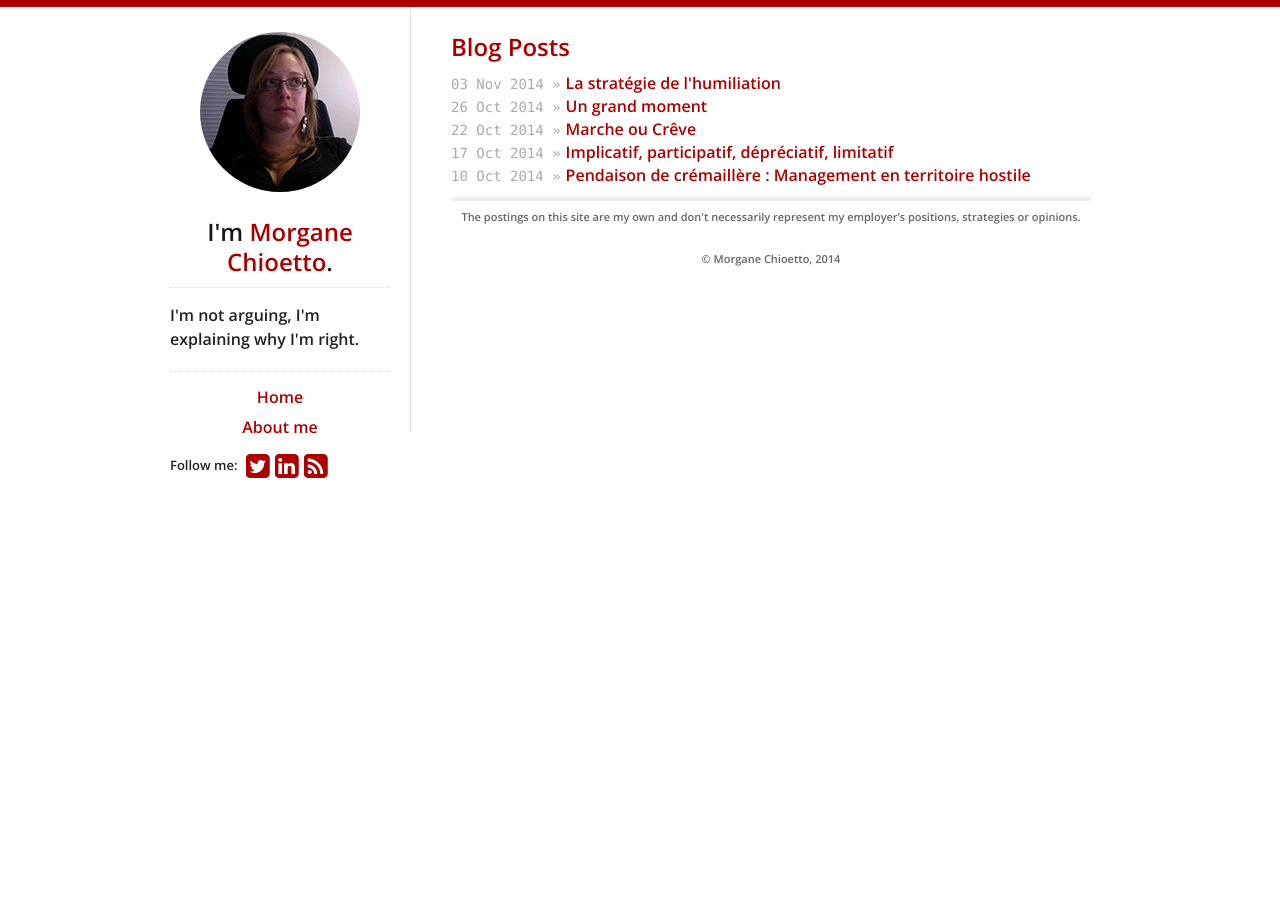
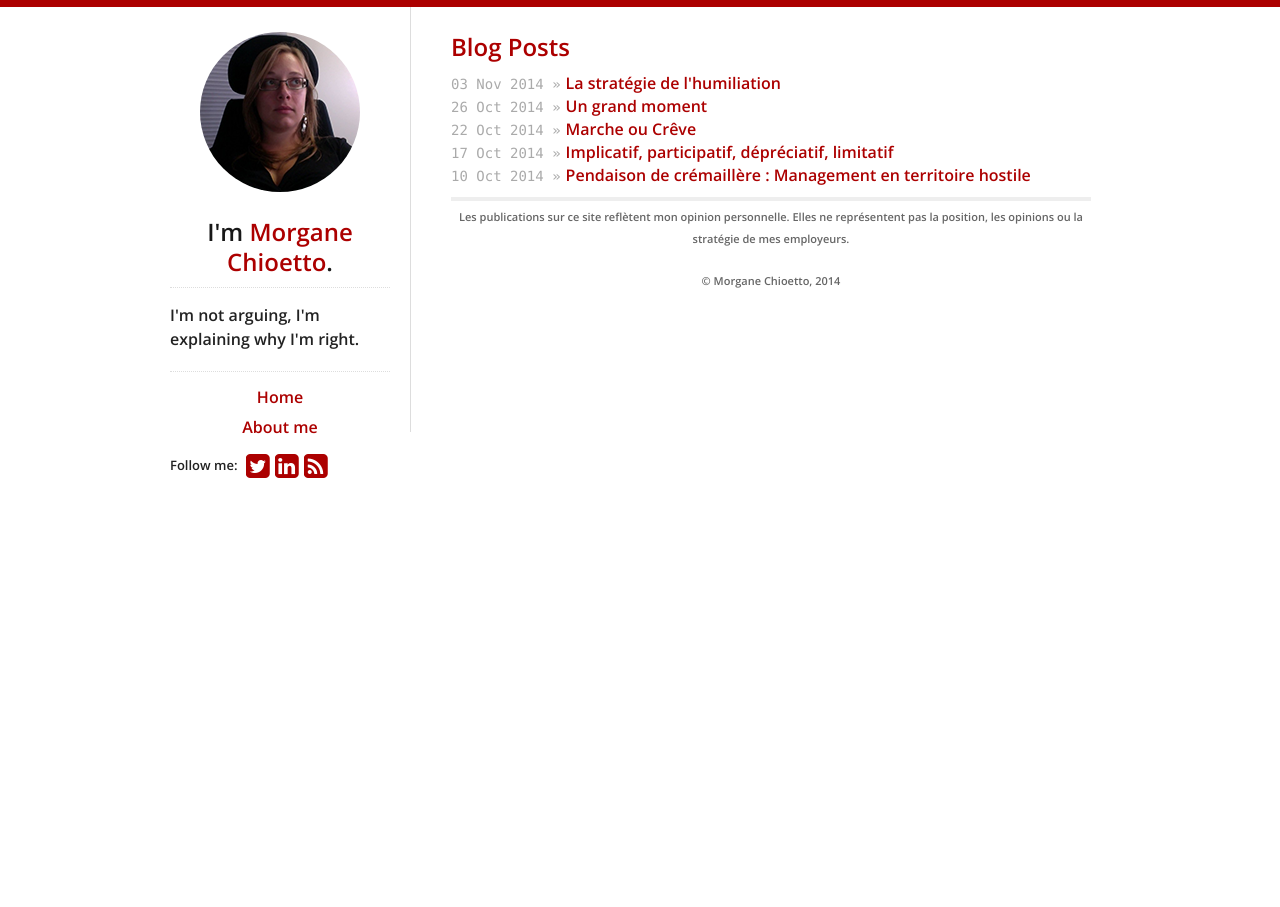
Before and after one commit to chipisan/blog, a Jekyll site: the page built from index.html, in a window 1280 px wide. Built offline with Jekyll 4.4.1, drawn with Linux system fonts in a browser that asks for light colours; nearby versions of some CDN libraries; Markdown is read by kramdown in place of the engine named in the settings; the list of posts is cut into pages by our own code.

Commit message:
Traduction disclaimer footer

```diff
--- a/_includes/footer.html
+++ b/_includes/footer.html
@@ -1,8 +1,7 @@
 <div class="disclaimer">
   {% if site.data.theme.show_disclaimer %}
   <p>
-    The postings on this site are my own and don't necessarily represent my
-    employer’s positions, strategies or opinions.
+    Les publications sur ce site reflètent mon opinion personnelle. Elles ne représentent pas la position, les opinions ou la stratégie de mes employeurs.
   </p>
   {% endif %}
 
```
